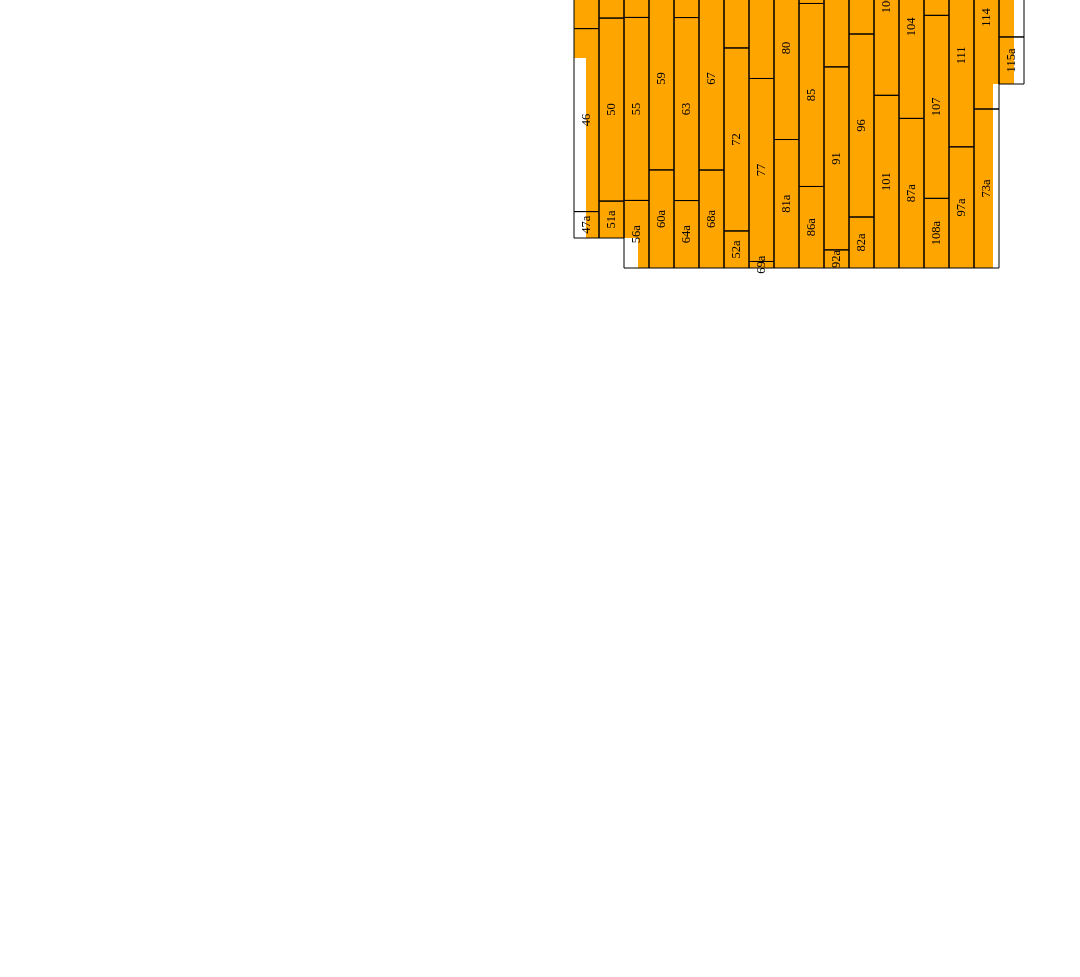
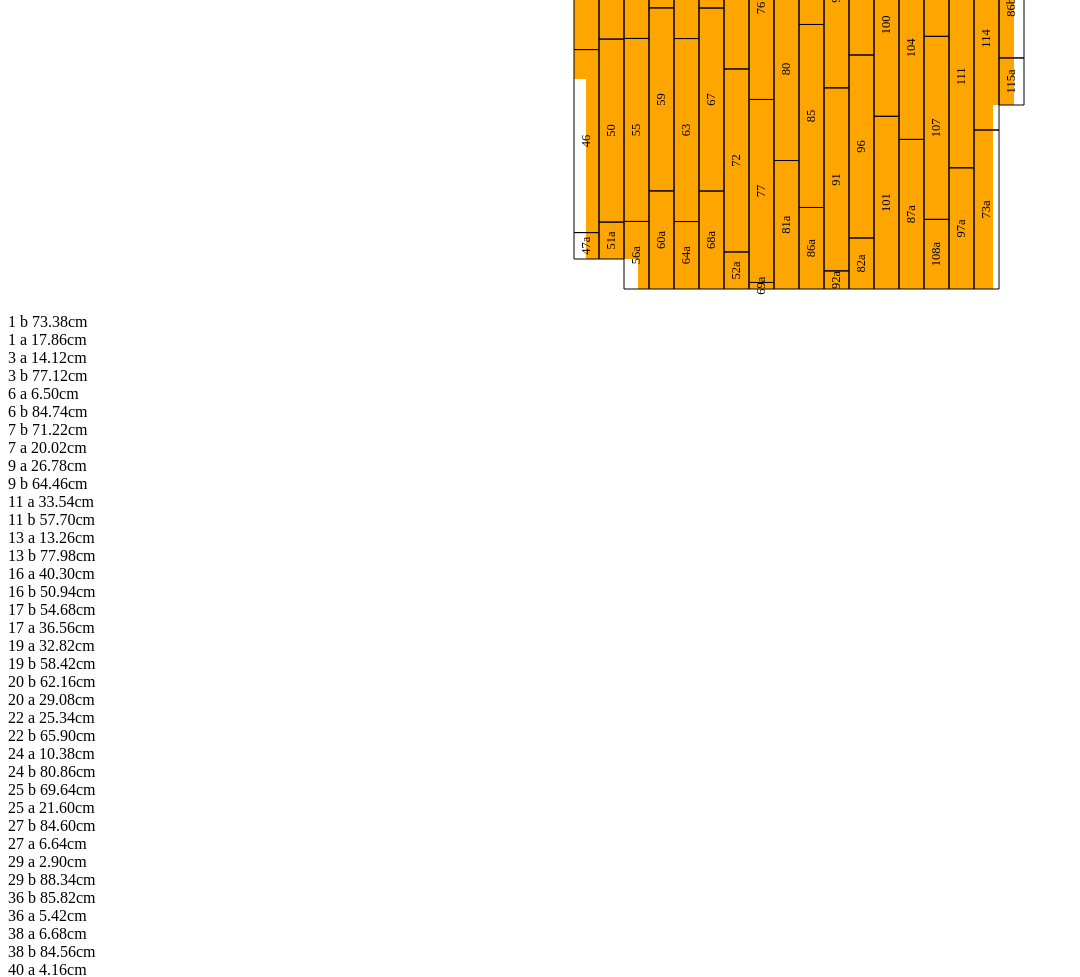
Before and after one commit to cdot/Floorboards, a website: page fill.html in a window 1280 px wide. Shown: the part 624-1601 px from the top of the page, without its empty margins (0-1080 px from the left). Before the commit the page ends 924 px from the top, so only its background shows below. Drawn offline with nearby package versions, Linux system fonts and the light colour scheme.

Commit message:
Add dump of cutting schedule and room measurements

```diff
--- a/fill.html
+++ b/fill.html
@@ -26,6 +26,10 @@
     <div>
       <span id="planksNeeded">0</span> planks are needed. There will be <span id="cuts">0</span> cuts, and a wastage of <span id="waste">0</span>cm of plank.
     </div>
+    <div>
+      <button id="dump_room">Dump wall dimensions</button>
+    </div>
     <canvas id="floor"></canvas>
+    <div id="schedule"></div>
   </body>
 </html>
--- a/fill.js
+++ b/fill.js
@@ -269,6 +269,8 @@ for (let i = 0; i < vertices.length; i++) {
 /**
  * Working left to right, create columns and then populate the
  * columns with planks
+ * @param {number} left start left
+ * @return {Column[]} array of columns
  */
 function columnise(left) {
   // Reset plank IDs
@@ -377,6 +379,7 @@ function shuffle(columns) {
   columns.sort((a, b) => {
     return (a.left < b.left) ? -1 : (a.left > b.left) ? 1 : 0;
   });
+
   let newId = 1;
   const remap = {};
   for (const col of columns) {
@@ -408,14 +411,26 @@ function repaint(columns, surf) {
   for (const col of columns) {
     col.draw(surf);
   }
+
+  // Dump the cutting schedule
+  const story = [];
+  for (const col of columns) {
+    for (const plank of col.planks) {
+      if (plank.AB != "")
+        story.push(`${plank.id} ${plank.AB} ${plank.length.toFixed(2)}cm`);
     }
+  }
+  $("#schedule").html(story.sort((a, b) => parseInt(a) - parseInt(b)).join("<br>"));
+}
+
+let columns;
 
 /**
  * Recompute the layout and redisplay
  * @param {Surface} surf drawing context
  */
 function reFloor(surf) {
-  const columns = columnise(leftmost + params.START_LEFT);
+  columns = columnise(leftmost + params.START_LEFT);
   shuffle(columns);
   surf.clear();
   repaint(columns, surf);
@@ -436,6 +451,7 @@ for (const key of Object.keys(params)) {
 
 reFloor(surf);
 
+$("#dump_room").on("click", () => {
   // Dump the dimensions of each edge, useful to double-check
   // room measurements
   for (let i = 0; i < vertices.length - 1; i++) {
@@ -446,3 +462,4 @@ for (let i = 0; i < vertices.length - 1; i++) {
     const len = Math.sqrt(dx * dx + dy * dy);
     console.log(`${v1.id}->${v2.id} ${len}`);
   }
+});
```
Lines whose indentation alone changed are shown as unchanged.
